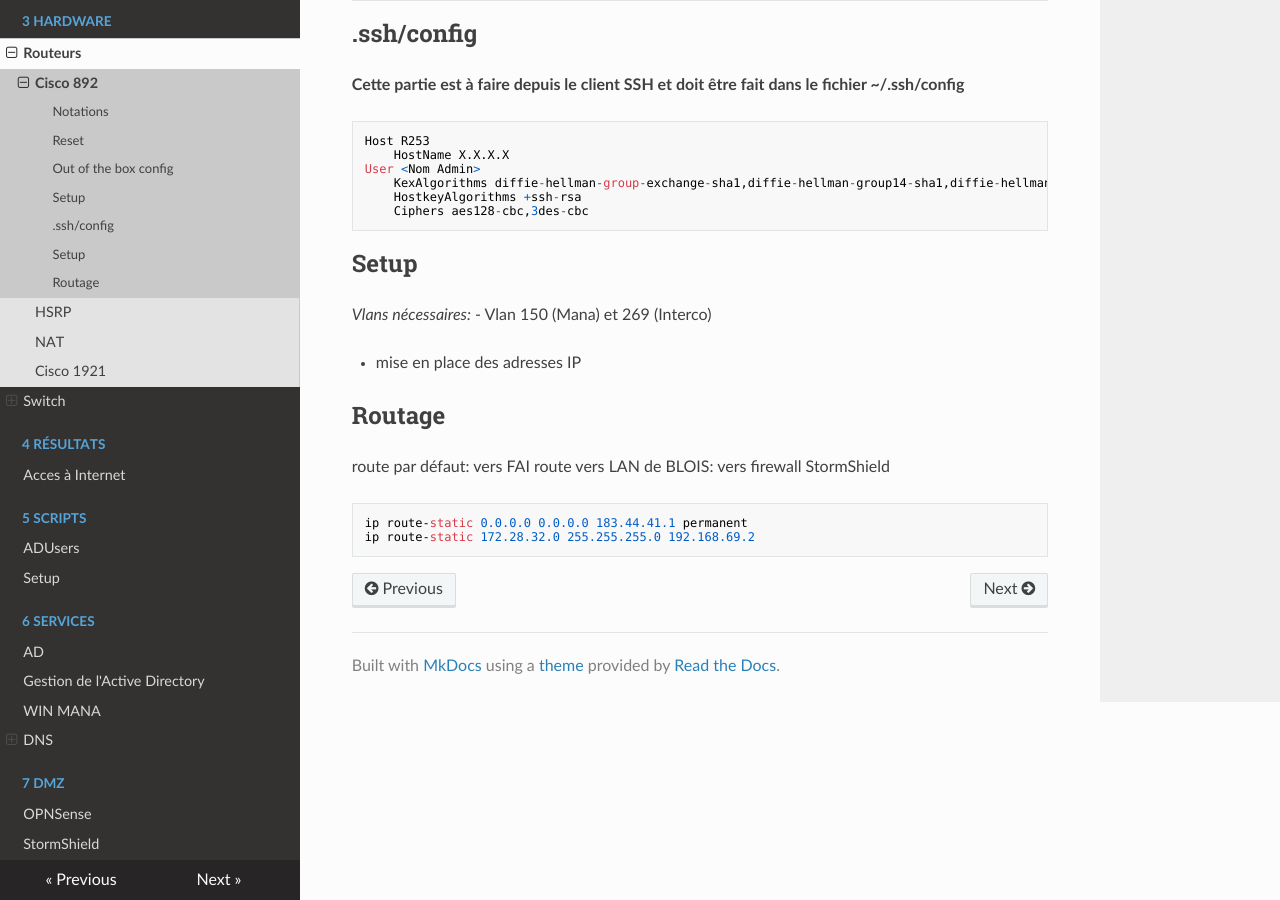
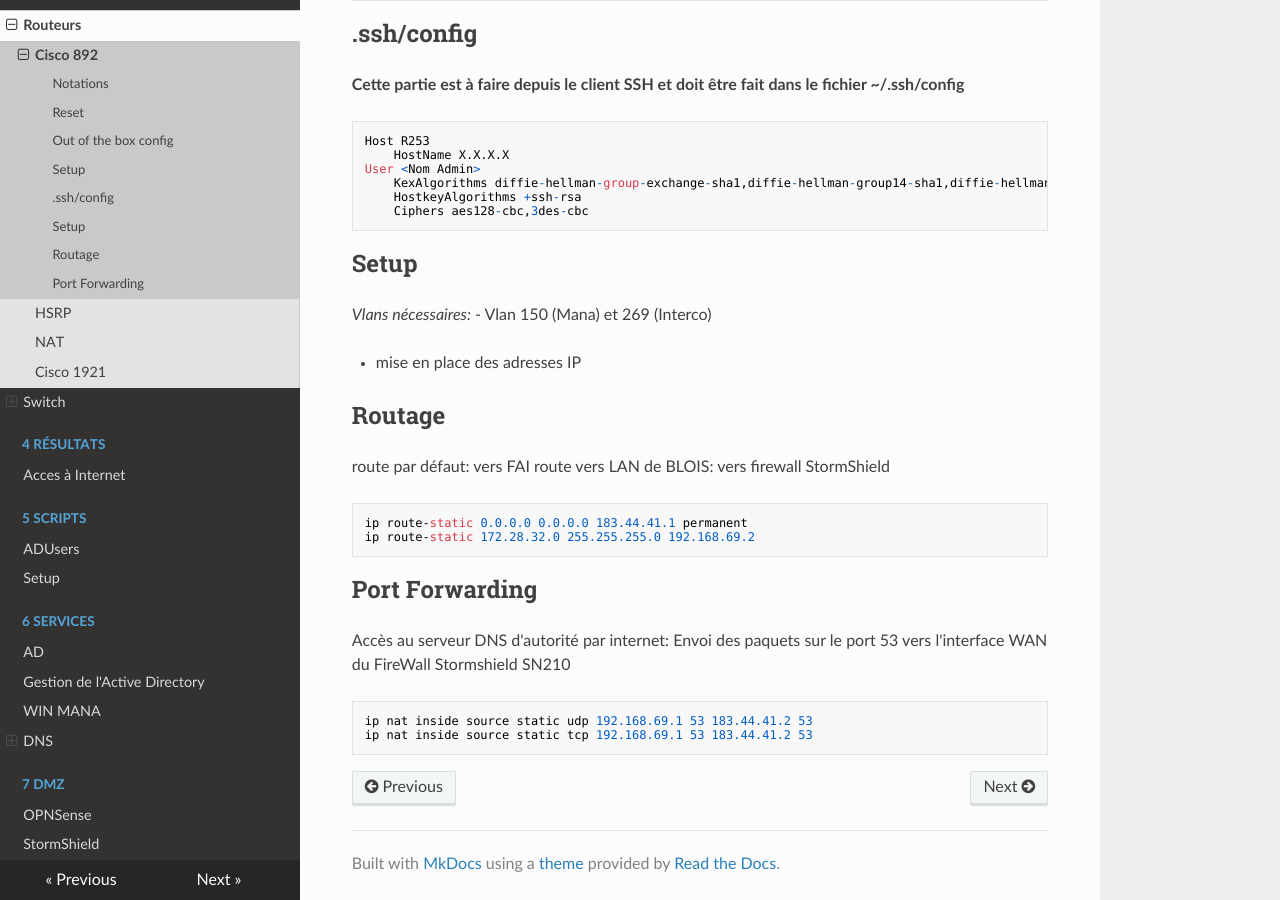
Before and after one commit to DSISportLudique/SportLudique2Doc, an MkDocs documentation site: the page built from docs/3 - Hardware/Routeurs/Cisco892.md, in a window 1280 px wide and 900 px high, scrolled down 1197 px. Built offline with MkDocs 1.6.1, drawn with Linux system fonts in a browser that asks for light colours; nearby versions of some CDN libraries.

Commit message:
port forwarding setup Routeurs

````diff
--- a/docs/3 - Hardware/Routeurs/Cisco892.md
+++ b/docs/3 - Hardware/Routeurs/Cisco892.md
@@ -80,3 +80,12 @@
 ip route-static 0.0.0.0 0.0.0.0 183.44.41.1 permanent
 ip route-static 172.28.32.0 255.255.255.0 192.168.69.2
 ```
+
+## Port Forwarding
+
+Accès au serveur DNS d'autorité par internet:
+Envoi des paquets sur le port 53 vers l'interface WAN du FireWall Stormshield SN210
+```
+ip nat inside source static udp 192.168.69.1 53 183.44.41.2 53
+ip nat inside source static tcp 192.168.69.1 53 183.44.41.2 53
+```
````
Also changed, not shown: docs/3 - Hardware/Routeurs/Routeur1921.md (+9 -0 lines).
